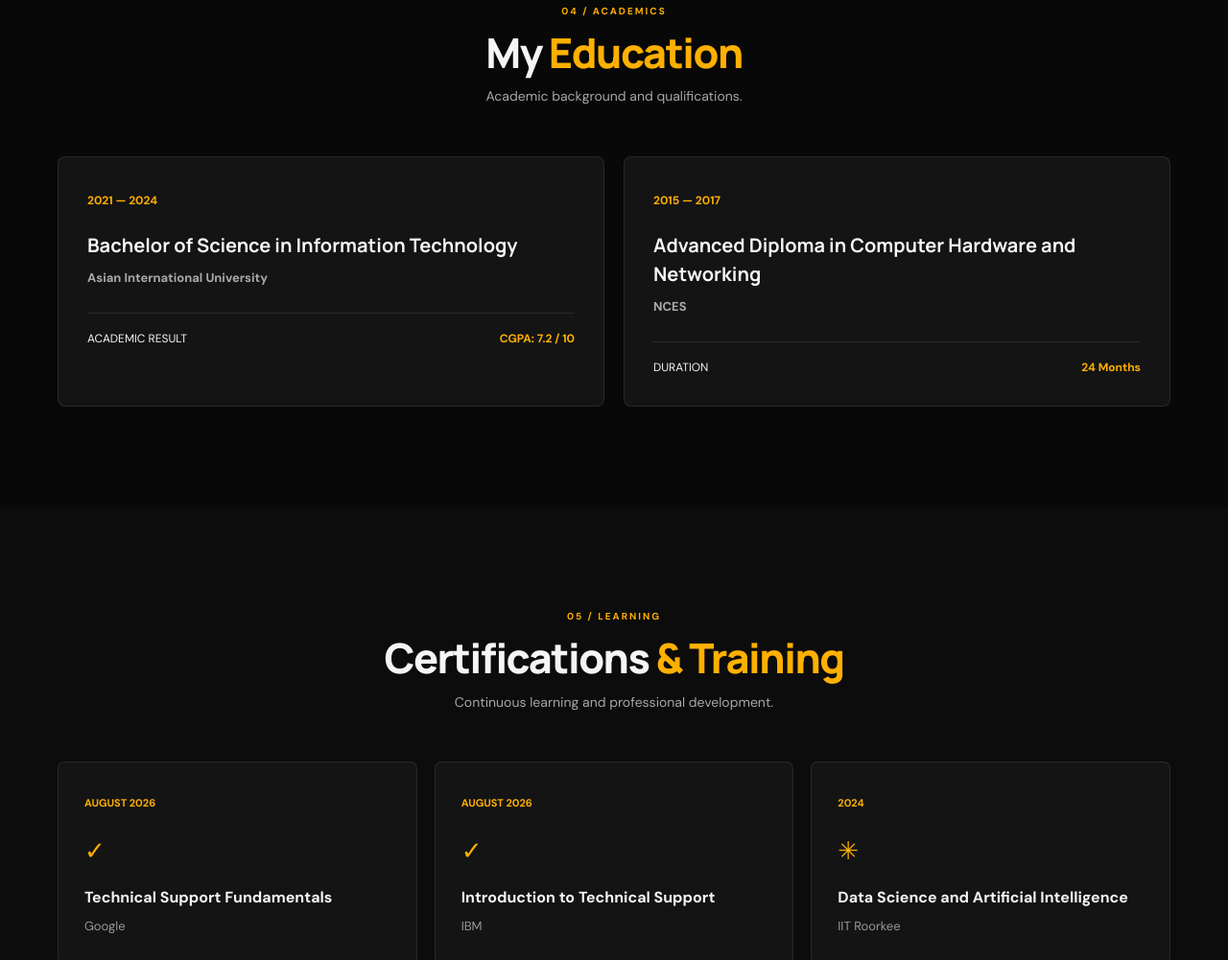
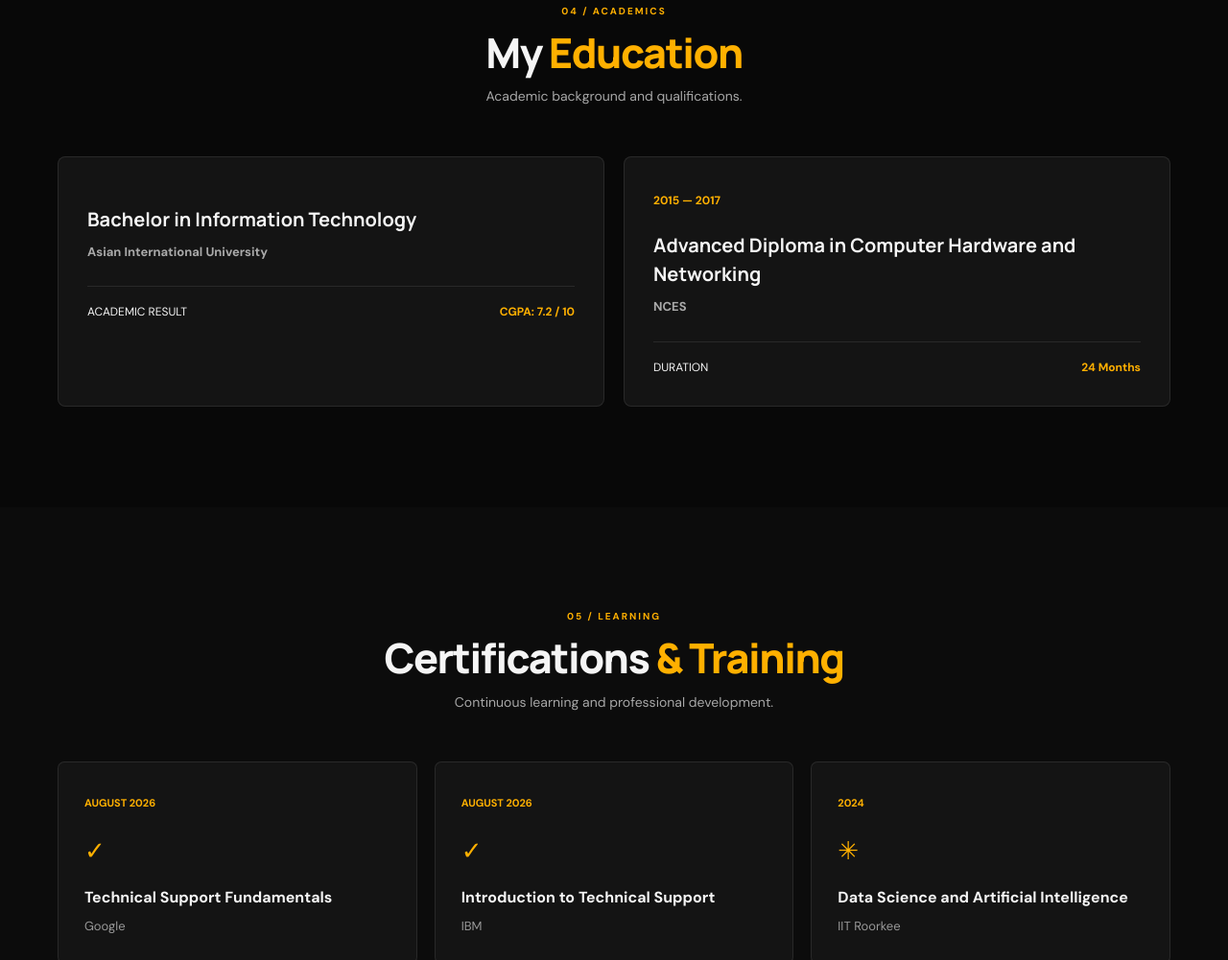
Before and after one commit to Kishorkumarsarma/Kishorkumarsarma.github.io, a plain HTML site: page index.html in a window 1280 px wide. Shown: the part 4481-5482 px from the top of the page at 96% size. Drawn offline with Linux system fonts and the light colour scheme.

Commit message:
Update index.html

```diff
--- a/index.html
+++ b/index.html
@@ -223,7 +223,7 @@ section.content-section{padding:78px 0}.section-heading{margin-bottom:35px}.sect
 <section class="content-section" id="education"><div class="container">
 <div class="section-heading"><p class="number">04 / ACADEMICS</p><h2>My <em>Education</em></h2><p>Academic background and qualifications.</p></div>
 <div class="education-grid">
-<article class="education-card"><span class="year">2021 — 2024</span><h3>Bachelor of Science in Information Technology</h3><h4>Asian International University</h4><div class="result"><span>ACADEMIC RESULT</span><b>CGPA: 7.2 / 10</b></div></article>
+<article class="education-card"><span class="year"></span><h3>Bachelor in Information Technology</h3><h4>Asian International University</h4><div class="result"><span>ACADEMIC RESULT</span><b>CGPA: 7.2 / 10</b></div></article>
 <article class="education-card"><span class="year">2015 — 2017</span><h3>Advanced Diploma in Computer Hardware and Networking</h3><h4>NCES</h4><div class="result"><span>DURATION</span><b>24 Months</b></div></article>
 </div></div></section>
 <section class="content-section dark-section" id="certifications"><div class="container">
```
